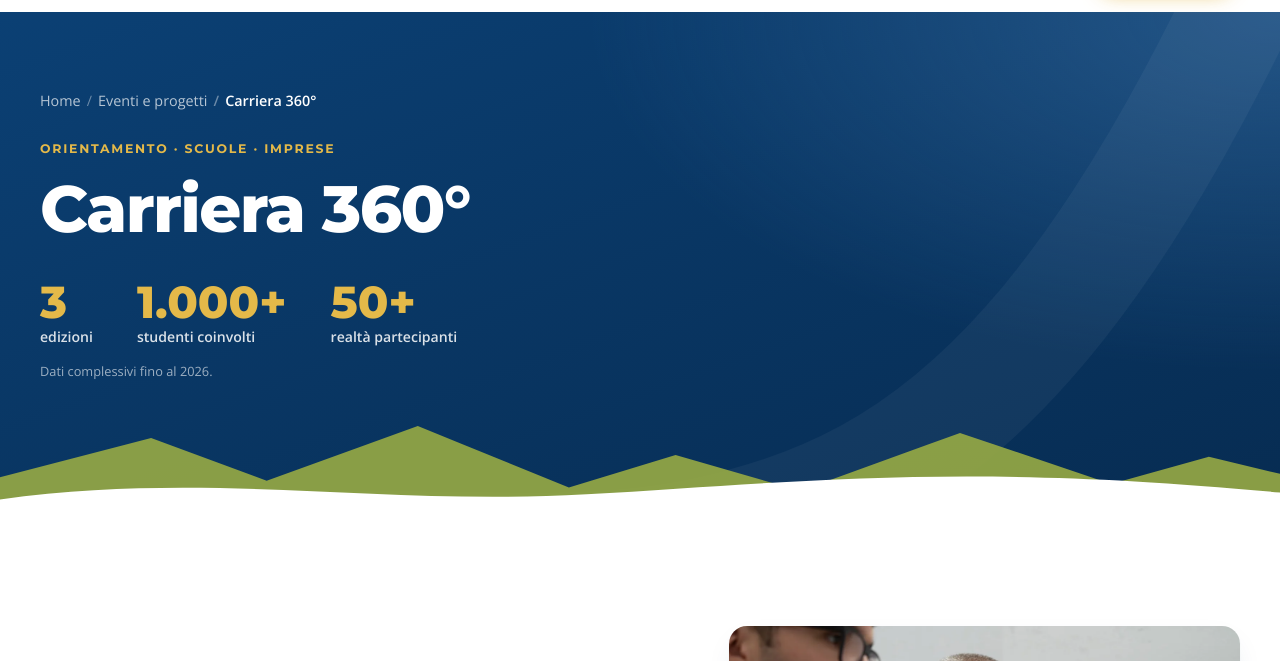
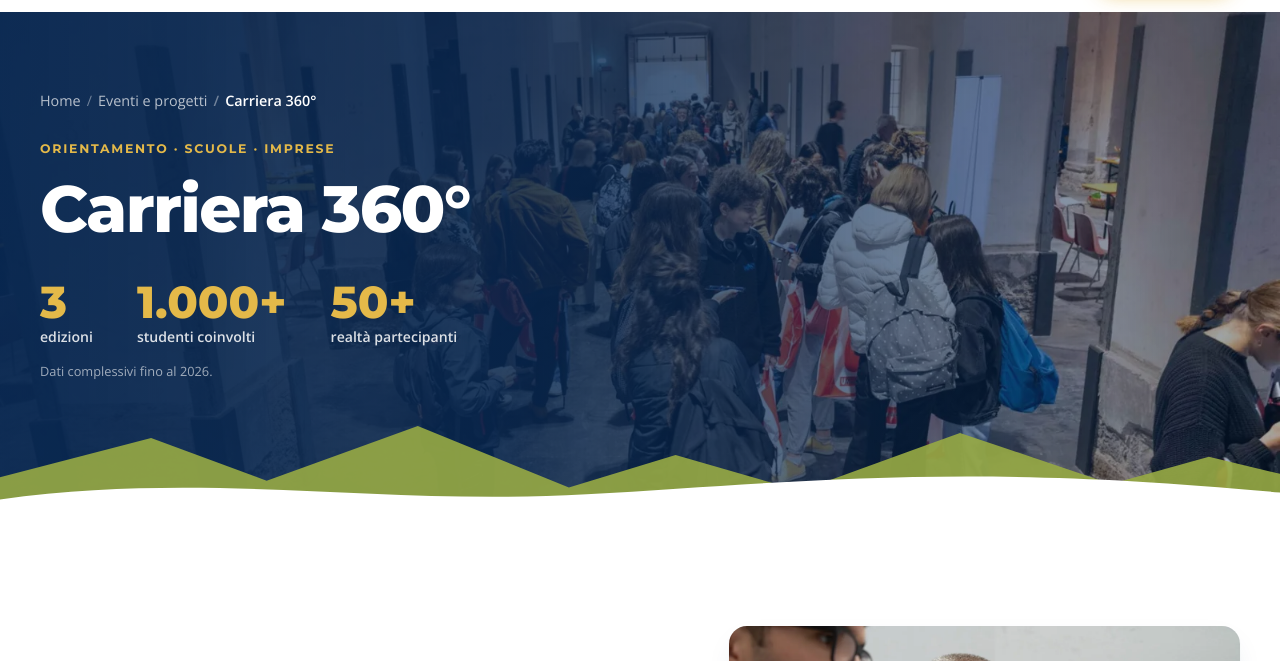
Before and after one commit to Consiglio-Giovanile-Bellunese/site, a plain HTML site: page carriera-360.html in a window 1280 px wide. Shown: the part 65-726 px from the top of the page. Drawn offline with Linux system fonts and the light colour scheme.

Commit message:
Carriera 360°: apertura con foto, introduzione più equilibrata

```diff
--- a/carriera-360.html
+++ b/carriera-360.html
@@ -45,6 +45,7 @@
     .c360-edition h3 { margin-bottom: 6px; font-size: 1.3rem; }
     .c360-meta { font-weight: 700; color: var(--ink) !important; margin-bottom: 12px !important; }
     .c360-fact { display: inline-block; padding: 4px 14px; margin: 0 8px 14px 0; border-radius: 999px; background: var(--sky); color: var(--cerulean); font: 700 .82rem/1.5 var(--font-head); }
+    .c360-hero { background-image: linear-gradient(90deg, rgba(8, 40, 82, .96) 0%, rgba(8, 40, 82, .86) 40%, rgba(8, 40, 82, .35) 100%), url("assets/img/carriera-2023-11.webp"); background-size: cover; background-position: center 40%; } .c360-hero .hero-path { display: none; } .c360-intro .c360-lead { font-size: 1.2rem; line-height: 1.7; } .c360-intro-photo { aspect-ratio: 5 / 4; object-position: 62% 40%; } .c360-edition .c360-meta { font-weight: 600; color: var(--muted); }
     .c360-edition-photos { display: grid; grid-template-columns: repeat(3, 1fr); gap: 10px; margin-top: 18px; } .c360-edition-photos img { width: 100%; aspect-ratio: 4 / 3; object-fit: cover; border-radius: var(--radius); box-shadow: var(--shadow); } @media (max-width: 520px) { .c360-edition-photos { grid-template-columns: 1fr 1fr; } .c360-edition-photos img:first-child { grid-column: 1 / -1; } }
     .c360-links { display: flex; flex-wrap: wrap; gap: 8px 20px; margin: 16px 0 0; padding: 0; list-style: none; }
     .c360-links a { font: 700 .88rem/1.3 var(--font-head); color: var(--cerulean); text-decoration: underline; text-underline-offset: 3px; }
@@ -167,7 +168,7 @@
   </header>
 
   <main id="main">
-    <section class="page-hero">
+    <section class="page-hero c360-hero">
       <svg class="hero-path" viewBox="0 0 800 600" preserveAspectRatio="xMidYMid slice" aria-hidden="true"><path d="M-60 540C160 440 300 500 440 470S700 360 860 -60" fill="none" stroke="currentColor" stroke-width="70" stroke-linecap="round"/></svg>
       <div class="container">
         <nav class="breadcrumb" aria-label="Percorso"><ol><li><a href="index.html">Home</a></li><li><a href="eventi-progetti.html">Eventi e progetti</a></li><li aria-current="page">Carriera 360°</li></ol></nav>
```
